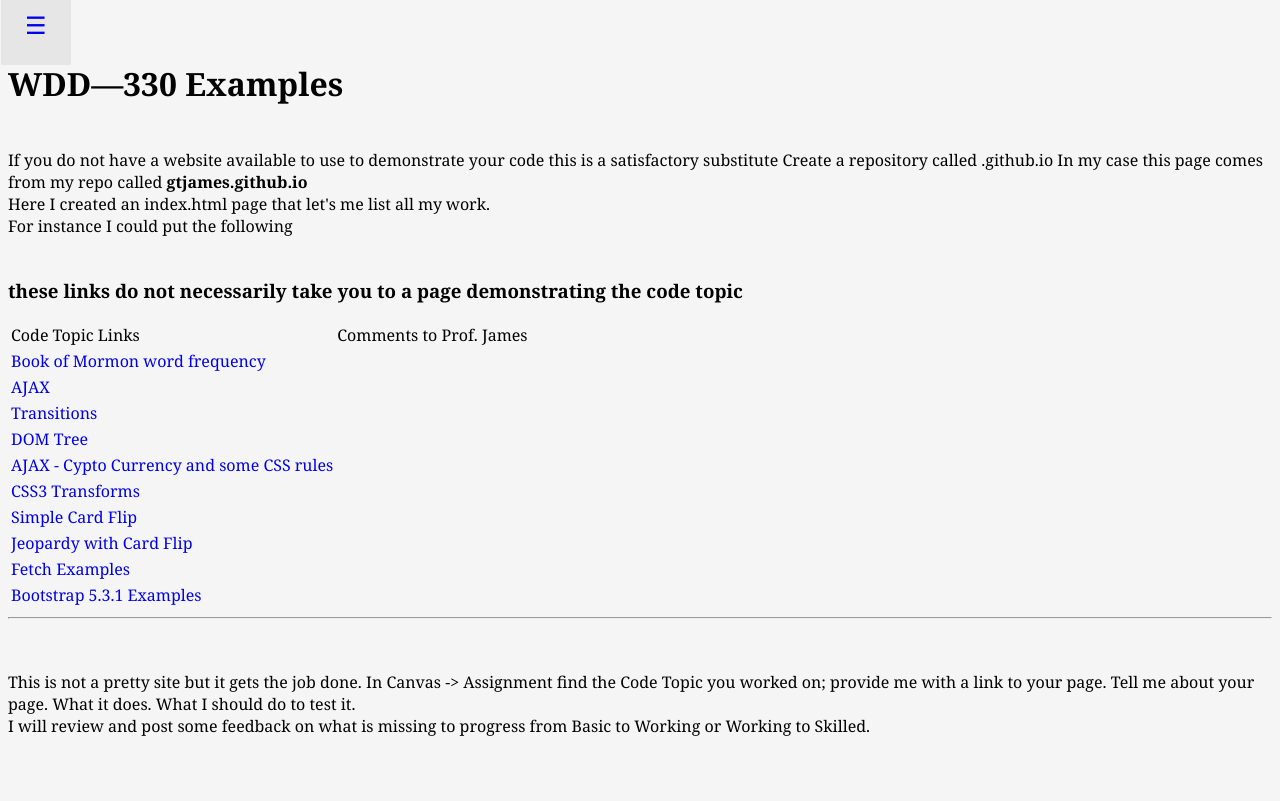
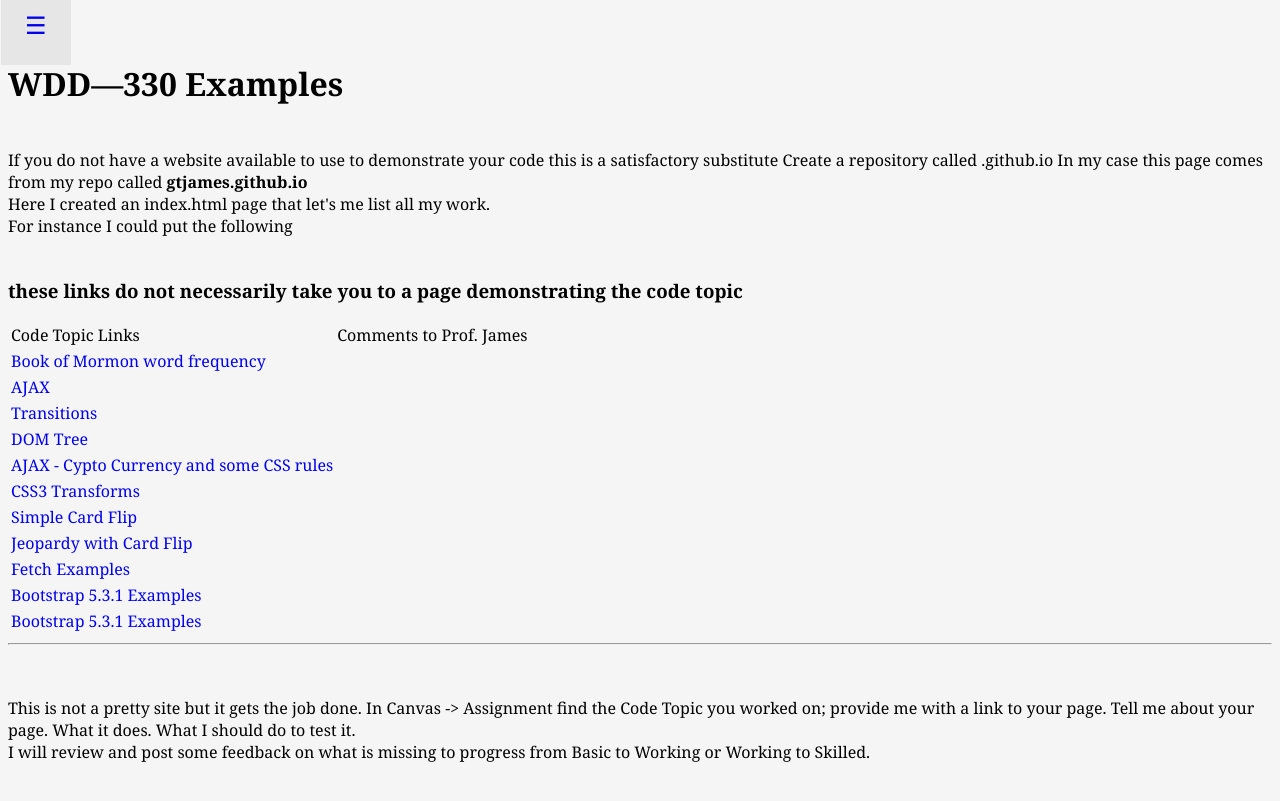
Before and after one commit to gtjames/gtjames.github.io, a Jekyll site: the page index.html, which Jekyll copies as it is, in a window 1280 px wide. Shown: the top 801 px of the page. Built offline with Jekyll 4.4.1, drawn with Linux system fonts in a browser that asks for light colours.

Commit message:
added ward clerk link

```diff
--- a/index.html
+++ b/index.html
@@ -42,6 +42,7 @@
     <tr><td><a href="/Jeopardy.html">            Jeopardy with Card Flip</a></td></tr>
     <tr><td><a href="https://gtjames.github.io/FetchExamples/">Fetch Examples</a></td></tr>
     <tr><td><a href="https://gtjames.github.io/bootstrap-5.3.1-examples/">Bootstrap 5.3.1 Examples</a></td></tr>
+    <tr><td><a href="https://gtjames.github.io/wardClerk/">Bootstrap 5.3.1 Examples</a></td></tr>
   </table>
   <hr>
   <br><br>
```
